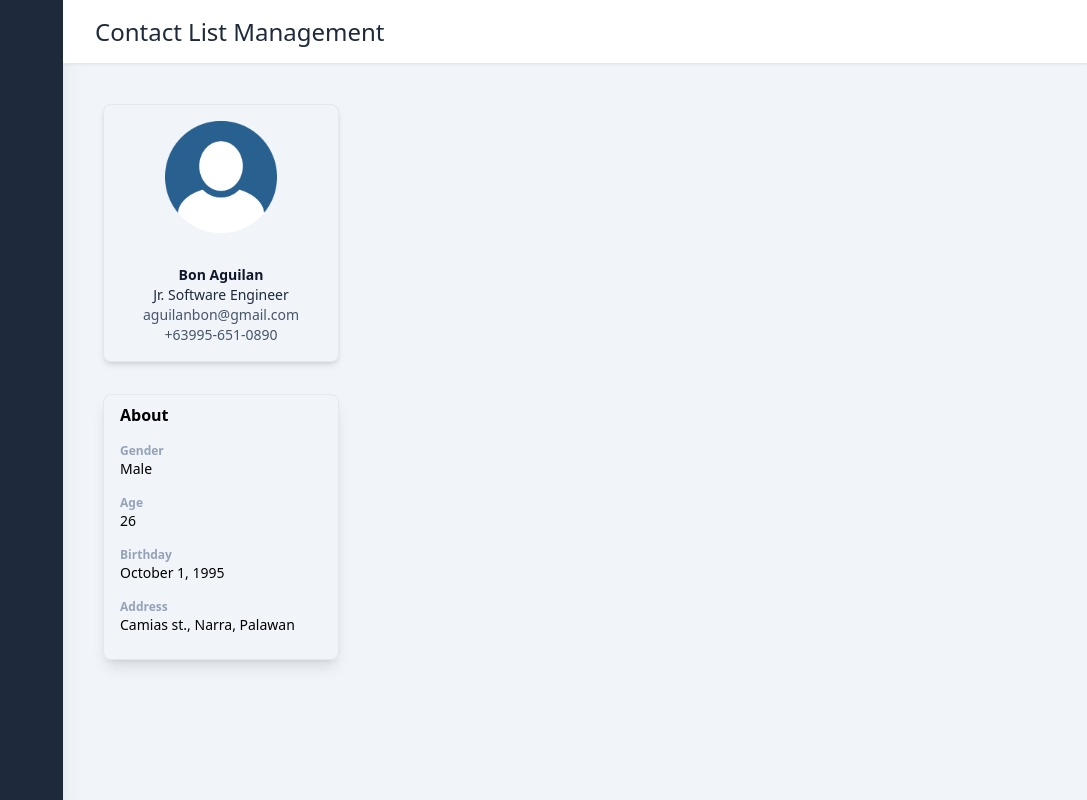
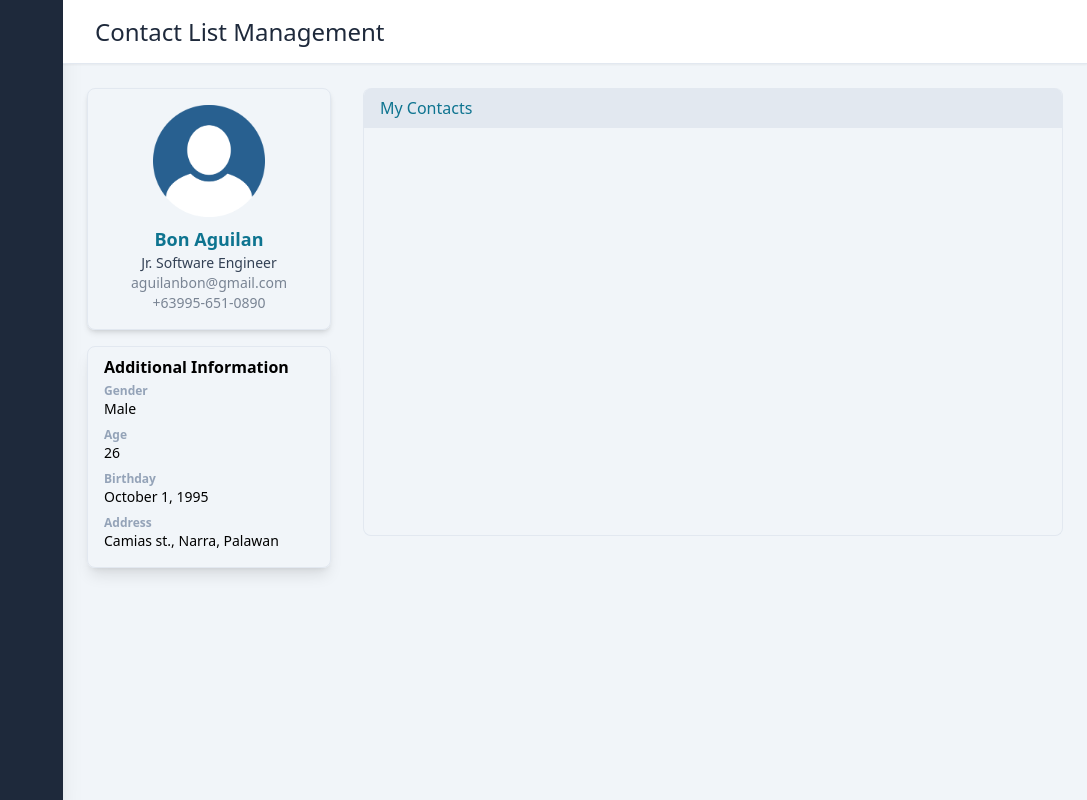
Before and after one commit to aguilanbon/contact-list-app, a React (Create React App) app: page /home in a window 1280 px wide. Shown: the whole page, without its empty margins (193-1280 px from the left). Built offline with nearby package versions, Linux system fonts and the light colour scheme.

Commit message:
my contacts container

```diff
--- a/src/pages/Home/Home.jsx
+++ b/src/pages/Home/Home.jsx
@@ -7,7 +7,7 @@ function Home() {
     return (
         <div className='w-full min-h-screen flex bg-slate-100'>
             <Sidebar />
-            <div className='w-full flex flex-col'>
+            <div className='w-full h-auto flex flex-col'>
                 <Header />
                 <Profile />
             </div>
--- a/src/pages/Home/Profile.jsx
+++ b/src/pages/Home/Profile.jsx
@@ -2,48 +2,56 @@ import React from 'react'
 
 function Profile() {
     return (
-        <div className='w-full h-auto flex lg:p-10 md:p-6 p-4'>
-            <div className='w-full flex'>
+        <div className='w-full h-auto flex md:p-6 p-4'>
+            <div className='w-full h-auto flex md:flex-row flex-col'>
                 <div className='md:w-1/4 w-full flex flex-col items-center'>
                     <div className='w-full border border-slate-200 rounded-lg py-4 px-8 shadow-md'>
                         <div className='flex items-center justify-center'>
                             <img src="./profile.png" alt="" className='w-20 md:w-28' />
                         </div>
-                        <div className='w-full flex flex-col items-center mt-8 md:px-10'>
+                        <div className='w-full flex flex-col items-center mt-2 md:px-10'>
                             <div className='flex flex-col items-center'>
-                                <h2 className='text-sm md:text-md text-slate-900 font-bold'>Bon Aguilan</h2>
-                                <h1 className='text-sm md:text-md text-slate-800'>Jr. Software Engineer</h1>
-                                <h2 className='text-sm md:text-md text-slate-600'>aguilanbon@gmail.com</h2>
-                                <h2 className='text-sm md:text-md text-slate-600'>+63995-651-0890</h2>
+                                <h2 className='text-md md:text-lg text-cyan-700 font-bold'>Bon Aguilan</h2>
+                                <h1 className='text-sm md:text-md text-slate-700'>Jr. Software Engineer</h1>
+                                <h2 className='text-sm md:text-md text-slate-600 opacity-70'>aguilanbon@gmail.com</h2>
+                                <h2 className='text-sm md:text-md text-slate-600 opacity-70'>+63995-651-0890</h2>
                             </div>
                         </div>
                     </div>
-                    <div className='w-full flex flex-col mt-8 border border-slate-200 px-4 py-2 rounded-lg shadow-lg'>
+                    <div className='w-full flex flex-col mt-4 border border-slate-200 px-4 py-2 rounded-lg shadow-lg'>
                         <div className='w-full'>
-                            <h2 className='font-xl font-bold'>About</h2>
+                            <h2 className='font-2xl font-bold'>Additional Information</h2>
                         </div>
-                        <div className='flex flex-col mt-4'>
-                            <div className='mb-4'>
+                        <div className='flex flex-col mt-1'>
+                            <div className='mb-2'>
                                 <h1 className='text-xs md:text-md font-semibold text-slate-400'>Gender</h1>
                                 <h2 className='text-sm md:text-md'>Male</h2>
                             </div>
-                            <div className='mb-4'>
+                            <div className='mb-2'>
                                 <h1 className='text-xs md:text-md font-semibold text-slate-400'>Age</h1>
                                 <h2 className='text-sm md:text-md'>26</h2>
                             </div>
-                            <div className='mb-4'>
+                            <div className='mb-2'>
                                 <h1 className='text-xs md:text-md font-semibold text-slate-400'>Birthday</h1>
                                 <h2 className='text-sm md:text-md'>October 1, 1995</h2>
                             </div>
-                            <div className='mb-4'>
+                            <div className='mb-2'>
                                 <h1 className='text-xs md:text-md font-semibold text-slate-400'>Address</h1>
                                 <h2 className='text-sm md:text-md'>Camias st., Narra, Palawan</h2>
                             </div>
                         </div>
                     </div>
+                </div>
+                <div className='md:w-3/4 w-full min-h-96 lg:ml-8 md:ml-4 md:mt-0 mt-4 border-x border-b border-slate-200 flex-flex-col mb-8 rounded-lg'>
+                    <div className='w-full flex bg-slate-200 rounded-t-lg'>
+                        <div className='w-full py-2 px-4 '>
+                            <h1 className='text-cyan-700'>My Contacts</h1>
+                        </div>
+                    </div>
+                    <div className='flex flex-col'>
 
+                    </div>
                 </div>
-
             </div>
         </div>
     )
```
